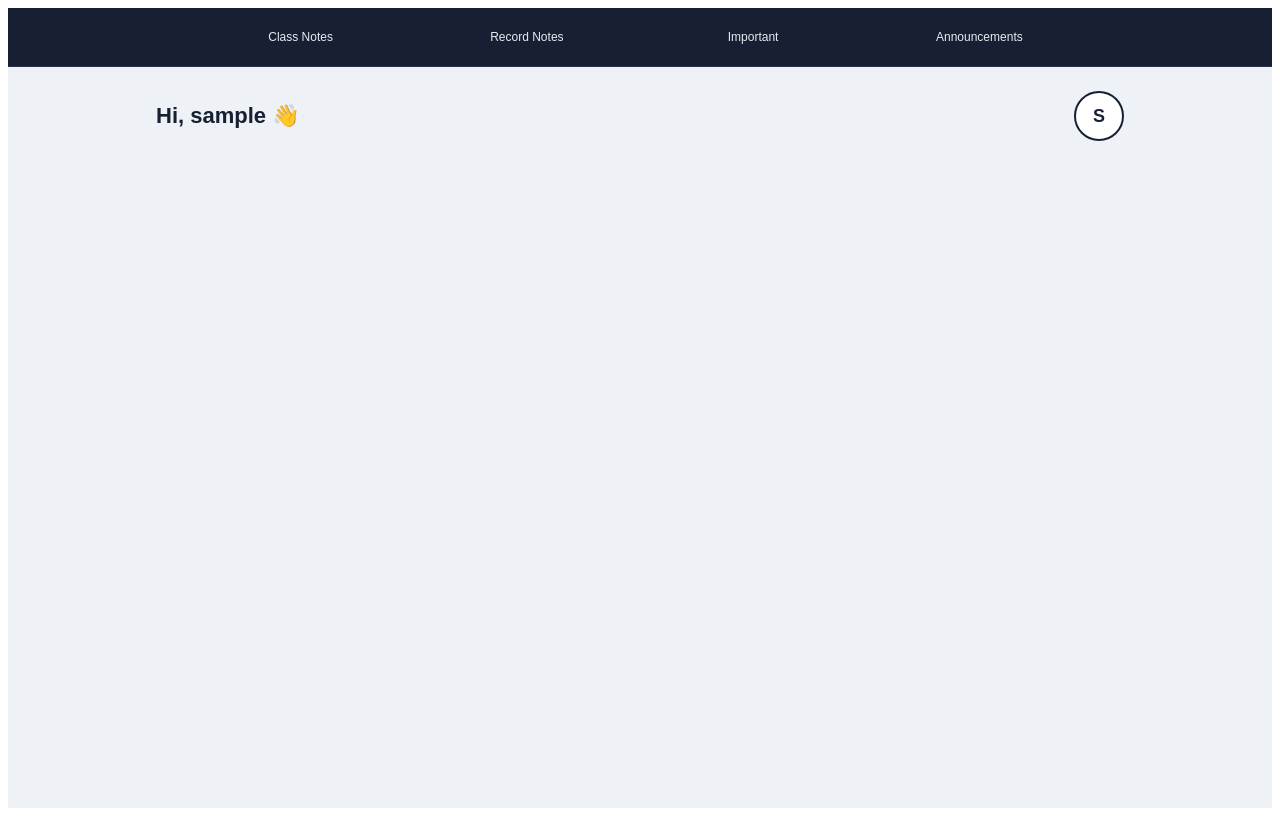
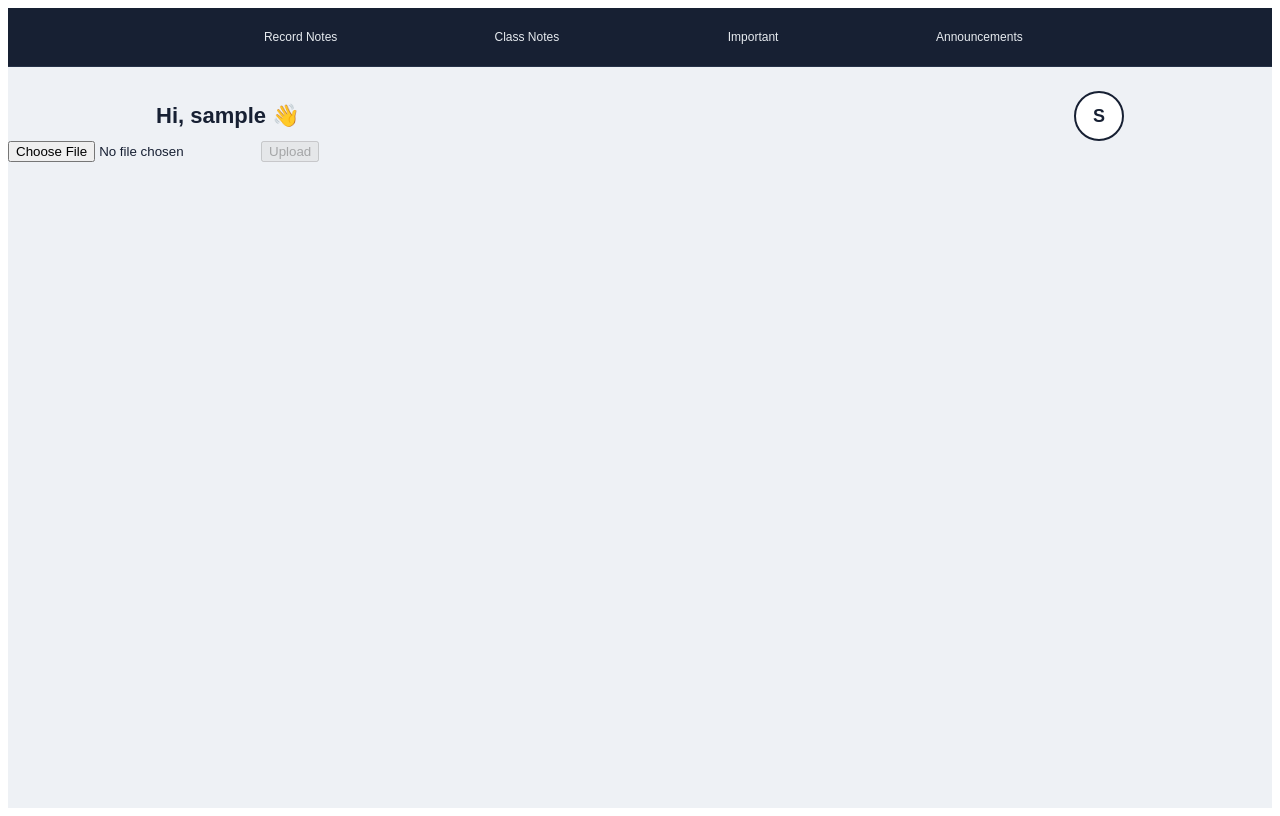
Before and after one commit to Kedar-Dev25/notes, a React app in the folder frontend/: page /notes/1 in a window 1280 px wide. Built offline with nearby package versions, Linux system fonts and the light colour scheme; sample sign-in values are in the browser's storage; the HTML template or start-up script is replaced by a standard one.

Commit message:
feat: simplify note upload flow

```diff
--- a/frontend/src/pages/Notes.jsx
+++ b/frontend/src/pages/Notes.jsx
@@ -3,18 +3,68 @@ import { useParams, useNavigate } from "react-router-dom";
 import { notesData } from "./data";
 
 function Notes() {
-  const { type } = useParams();
+  const { type = "recordnotes" } = useParams();
   const navigate = useNavigate();
-
+  const whatsappNumber = "919114564601";
   const [username, setUsername] = useState(
     () => localStorage.getItem("username")
   );
+  const [selectedFile, setSelectedFile] = useState(null);
+  const [isUploading, setIsUploading] = useState(false);
   const [openedImageIndex, setOpenedImageIndex] = useState(0);
   const [openedImage, setOpenedImage] = useState(null);
   const [selectedSubject, setSelectedSubject] = useState("Python");
   const [isEditingName, setIsEditingName] = useState(false);
   const [editedUsername, setEditedUsername] = useState("");
+  const [uploadedUrl, setUploadedUrl] = useState("");
 
+const handleSendWhatsApp = () => {
+  if (!uploadedUrl) {
+    return;
+  }
+
+  const message = `New Note Contribution
+
+Name: ${username}
+Image URL: ${uploadedUrl}`;
+
+  const whatsappUrl = `https://wa.me/${whatsappNumber}?text=${encodeURIComponent(message)}`;
+
+  window.open(whatsappUrl, "_blank");
+};
+const handleUpload = async (file) => {
+  if (!file) {
+    return;
+  }
+
+  setIsUploading(true);
+
+  try {
+    const formData = new FormData();
+
+    formData.append("file", selectedFile);
+    formData.append("upload_preset", "notes_upload");
+
+    const response = await fetch(
+      "https://api.cloudinary.com/v1_1/dwus1tmi/image/upload",
+      {
+        method: "POST",
+        body: formData
+      }
+    );
+
+    const data = await response.json();
+
+    console.log("Cloudinary response:", data);
+    console.log("Uploaded image URL:", data.secure_url);
+
+    setUploadedUrl(data.secure_url);
+  } catch (error) {
+    console.error("Upload failed:", error);
+  } finally {
+    setIsUploading(false);
+  }
+};
 useEffect(() => {
   const savedUsername = localStorage.getItem("username");
 
@@ -24,7 +74,11 @@ function Notes() {
   }
 
   setUsername(savedUsername);
-  }, [navigate]);
+
+  if (!type) {
+    navigate("/notes/recordnotes", { replace: true });
+  }
+}, [navigate, type]);
 
   if (!username) {
     return null;
@@ -46,14 +100,14 @@ function Notes() {
 
 const navItems = [
   {
+    label: "Record Notes",
+    path: "/notes/recordnotes",
+    type: "recordnotes"
+  },
+  {
     label: "Class Notes",
     path: "/notes/classnotes",
     type: "classnotes"
-    },
-    {
-      label: "Record Notes",
-      path: "/notes/recordnotes",
-      type: "recordnotes"
   },
   {
     label: "Important",
@@ -1102,6 +1156,54 @@ function Notes() {
         </div>
 
       )}
+<input
+  type="file"
+  accept="image/*"
+  onChange={(e) => {
+    const file = e.target.files[0];
+
+    if (!file) return;
+
+    setSelectedFile(file);
+    handleUpload(file);
+  }}
+/>
+
+<button
+  onClick={handleUpload}
+  disabled={!selectedFile || isUploading}
+>
+  {isUploading ? "Uploading..." : "Upload"}
+</button>
+
+{uploadedUrl && (
+  <img
+    src={uploadedUrl}
+    alt="Uploaded note"
+    style={{
+      width: "300px",
+      marginTop: "20px"
+    }}
+  />
+)}
+{uploadedUrl && (
+  <button
+    onClick={handleSendWhatsApp}
+    style={{
+      display: "block",
+      marginTop: "12px",
+      padding: "10px 16px",
+      border: "none",
+      borderRadius: "8px",
+      background: "#172033",
+      color: "#fff",
+      cursor: "pointer",
+      fontWeight: "600"
+    }}
+  >
+    Send on WhatsApp
+  </button>
+)}
     </div>
   );
 }
```
Lines whose indentation alone changed are shown as unchanged.
